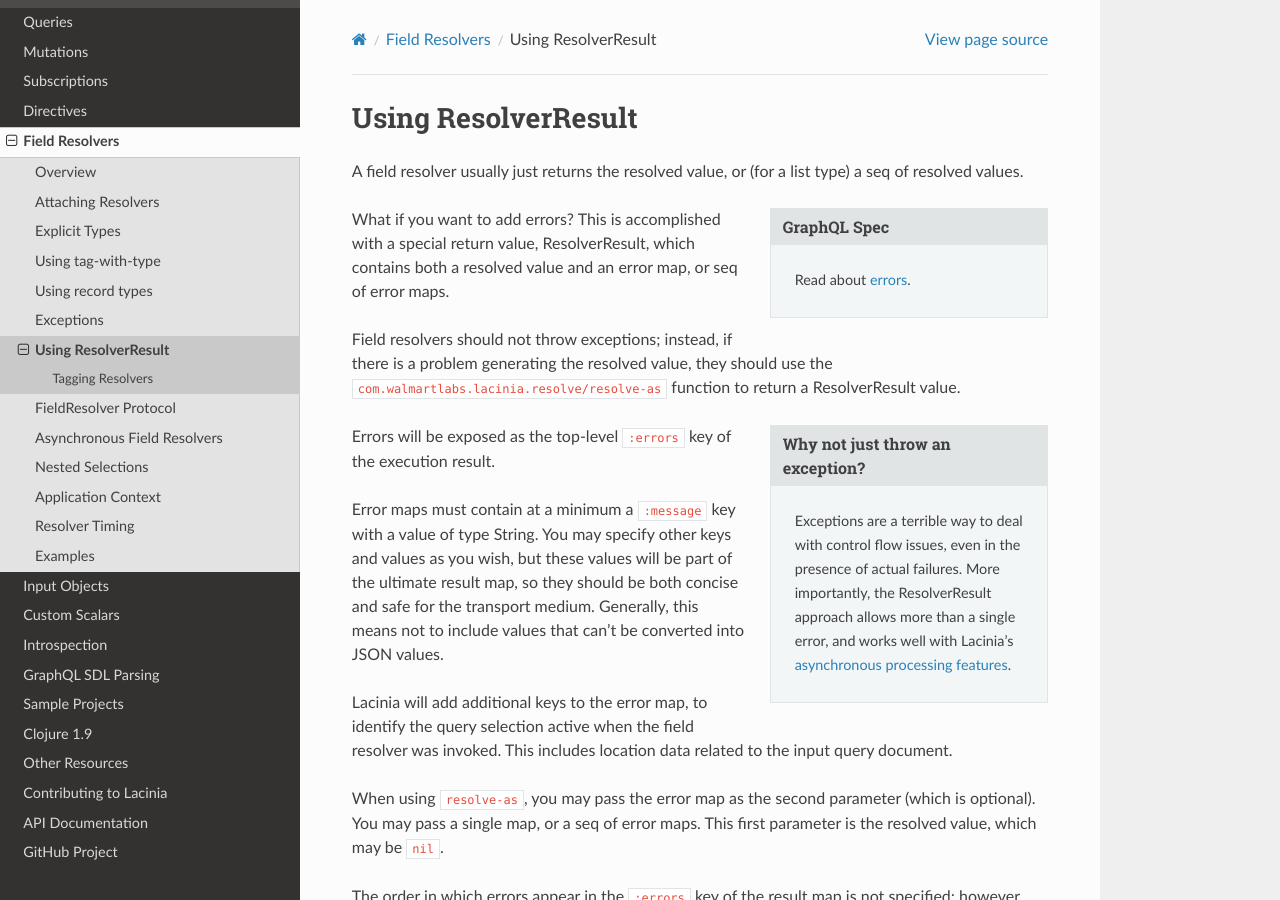
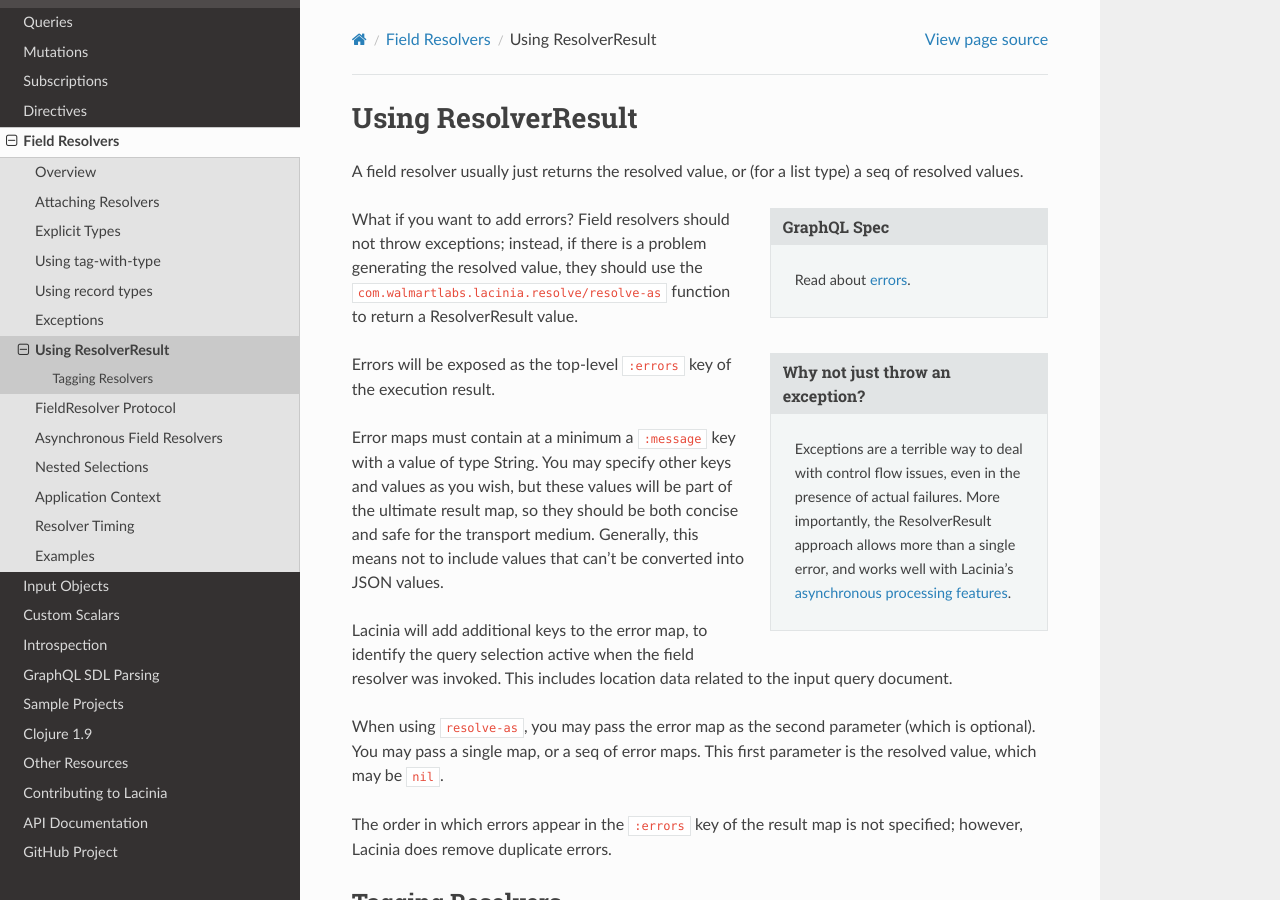
Before and after one commit to walmartlabs/lacinia, a Sphinx documentation site: the page built from docs/resolve/resolve-as.rst, in a window 1280 px wide and 900 px high. Built offline with Sphinx 7.4.7 and the Read the Docs theme 2.0.0, drawn with Linux system fonts in a browser that asks for light colours.

Commit message:
Documentation improvements

```diff
--- a/docs/resolve/async.rst
+++ b/docs/resolve/async.rst
@@ -16,7 +16,7 @@ Instead of returning a normal value, an asynchronous field resolver
 returns a special kind of :doc:`ResolverResult <resolve-as>`, a
 ``ResolverResultPromise``.
 
-Such a promise is created by ``com.walmartlabs.lacinia/resolve-promise``.
+Such a promise is created by the ``com.walmartlabs.lacinia/resolve-promise`` function.
 
 The field resolver function returns immediately, but will typically perform some work in a background
 thread.
--- a/docs/resolve/resolve-as.rst
+++ b/docs/resolve/resolve-as.rst
@@ -7,9 +7,7 @@ A field resolver usually just returns the resolved value, or (for a list type) a
 
    Read about :spec:`errors <Errors>`.
 
-What if you want to add errors?  This is accomplished with a special return value, ResolverResult, which
-contains both a resolved value and an error map, or seq of error maps.
-
+What if you want to add errors?
 Field resolvers should not throw exceptions; instead, if there is a problem generating the resolved value,
 they should use the ``com.walmartlabs.lacinia.resolve/resolve-as`` function to return a ResolverResult value.
 
```
